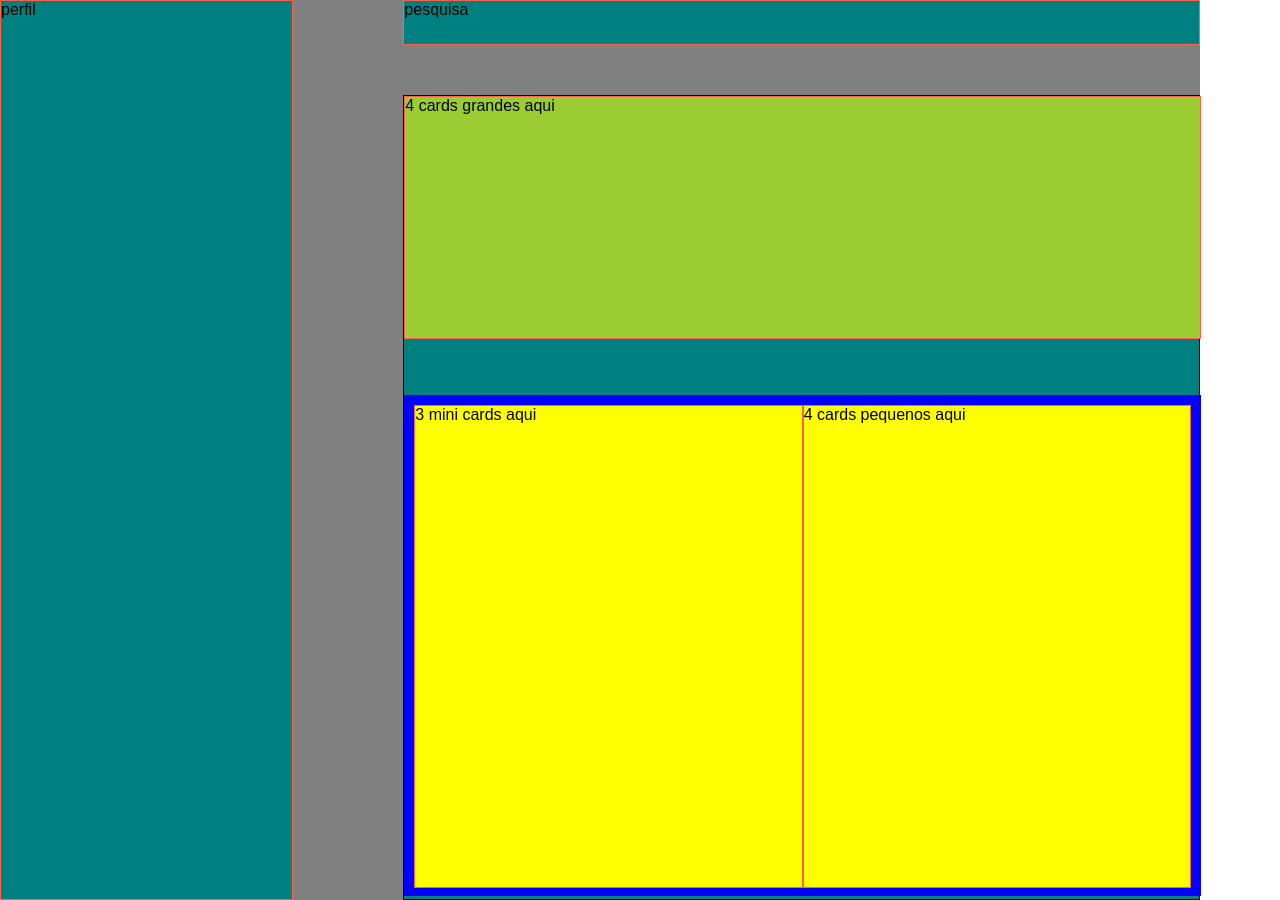
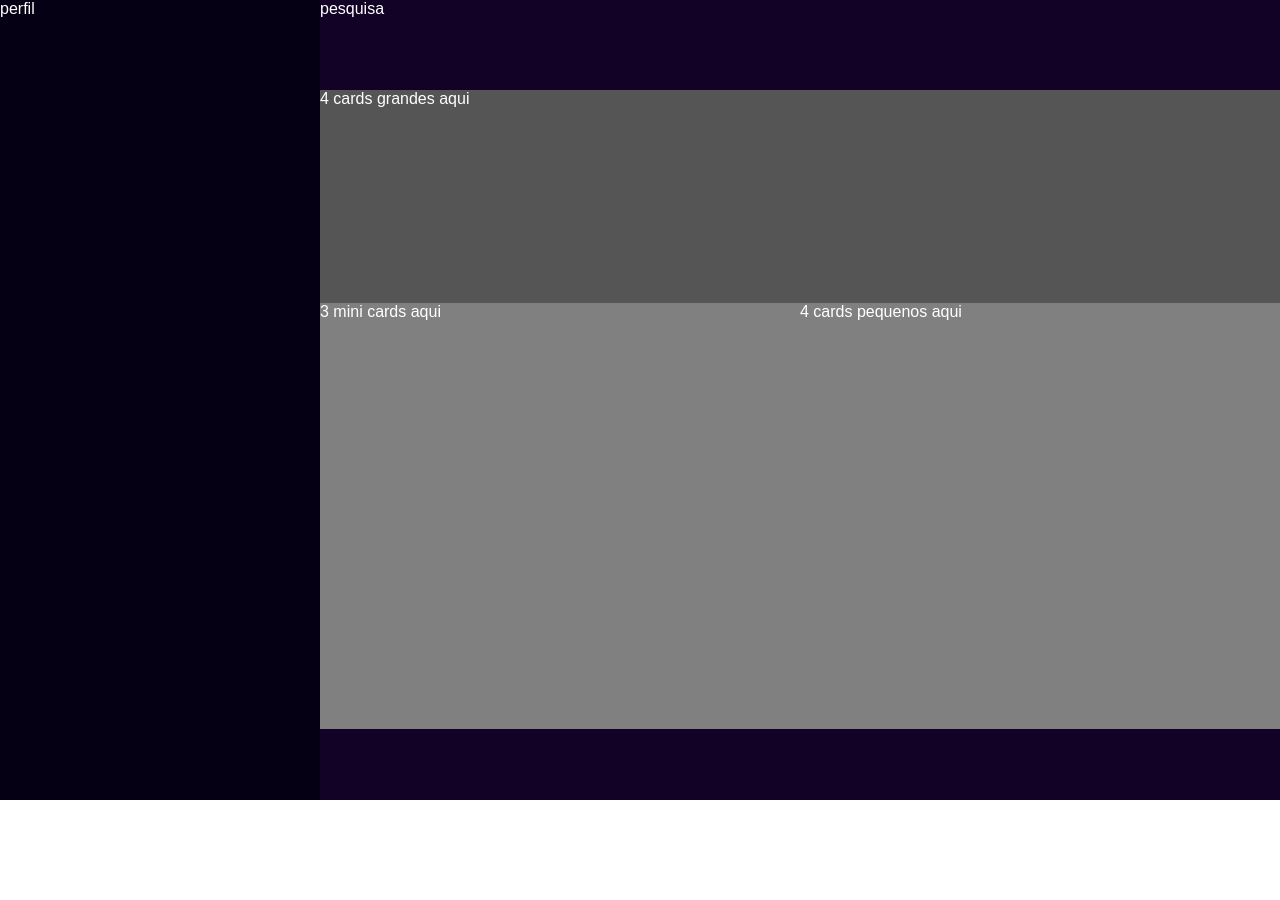
Before and after one commit to EugenioGuimaraes/dev-challenge-music-library, a plain HTML site: page index.html in a window 1280 px wide. After the commit the page ends 800 px from the top, so only its background shows below. Drawn offline with Linux system fonts and the light colour scheme.

Commit message:
atualizando

```diff
--- a/style.css
+++ b/style.css
@@ -8,25 +8,22 @@ html, body, div, span, h1, h2, h3, h4, h5, h6, p, a, em, img, strong, var, ol, u
 	vertical-align: baseline;
     list-style: none;
     text-decoration: none;
-    color: #000;
-}
-
-body div{
-    background-color: teal;
-    border: solid 1px tomato;
+    color: #fff;
 }
 
 
 
+
+
 .container{
-    /* margin: 0 auto; */
-    width: 1200px;
-    height: 900px;
+    margin: 0 auto;
+    width: 100vw;
+    height: 100vh;
     display: grid;
-    grid-template-columns: repeat(3, 1fr);
+    grid-template-columns: repeat(4, 1fr);
     grid-template-rows: 5% repeat(3, 1fr);
-    gap: 50px 10px;
-    background-color: grey;
+    gap: 50px 0;
+    background-color: #120226;
 }
 
 .cabecalho{
@@ -39,11 +36,11 @@ body div{
 .principal{
     display: flex;
     flex-flow: column wrap;
-    border-color: #000;
+    align-content: space-between;
     grid-column-start: 2;
-    grid-column-end: 4;
+    grid-column-end: 5;
     grid-row-start: 2;
-    grid-row-end: 5;
+    grid-row-end: 6;
 }
 
 .cards_grandes{
@@ -53,14 +50,13 @@ body div{
     grid-row-end: 3; */
     width: 100%;
     height: 30%;
-    background-color: yellowgreen;
+    background-color: rgb(85, 85, 85);
 }
 
 .cards_pequenos{
-    margin-top: 7%;
     height: 60%;
     display: flex;
-    border: solid 10px blue;
+
 }
 
 .views{
@@ -70,7 +66,7 @@ body div{
     grid-row-end: 3; */
     width: 50%;
     height: 100%;
-    background-color: yellow;
+    background-color: grey;
 }
 
 .tracks{
@@ -80,13 +76,13 @@ body div{
     grid-row-end: 3; */
     width: 50%;
     height: 100%;
-    background-color: yellow;
+    background-color: grey;
 }
 
 .perfil{
-    margin-right: 100px;
+    background-color: #050014;
     grid-column-start: 1;
     grid-column-end: 2;
     grid-row-start: 1;
-    grid-row-end: 5;
+    grid-row-end: 6;
 }
```
Also changed, not shown: index.html (+1 -0 lines).
